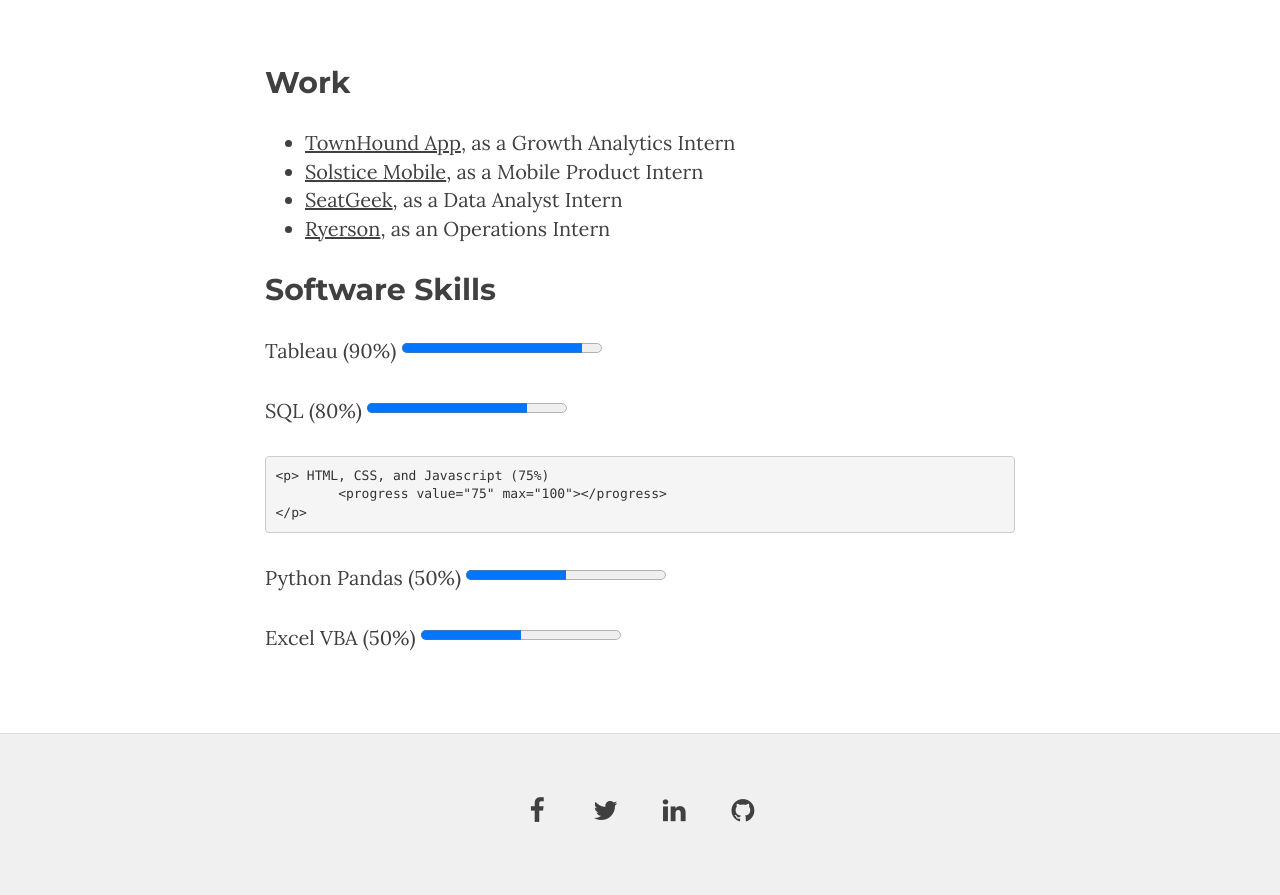
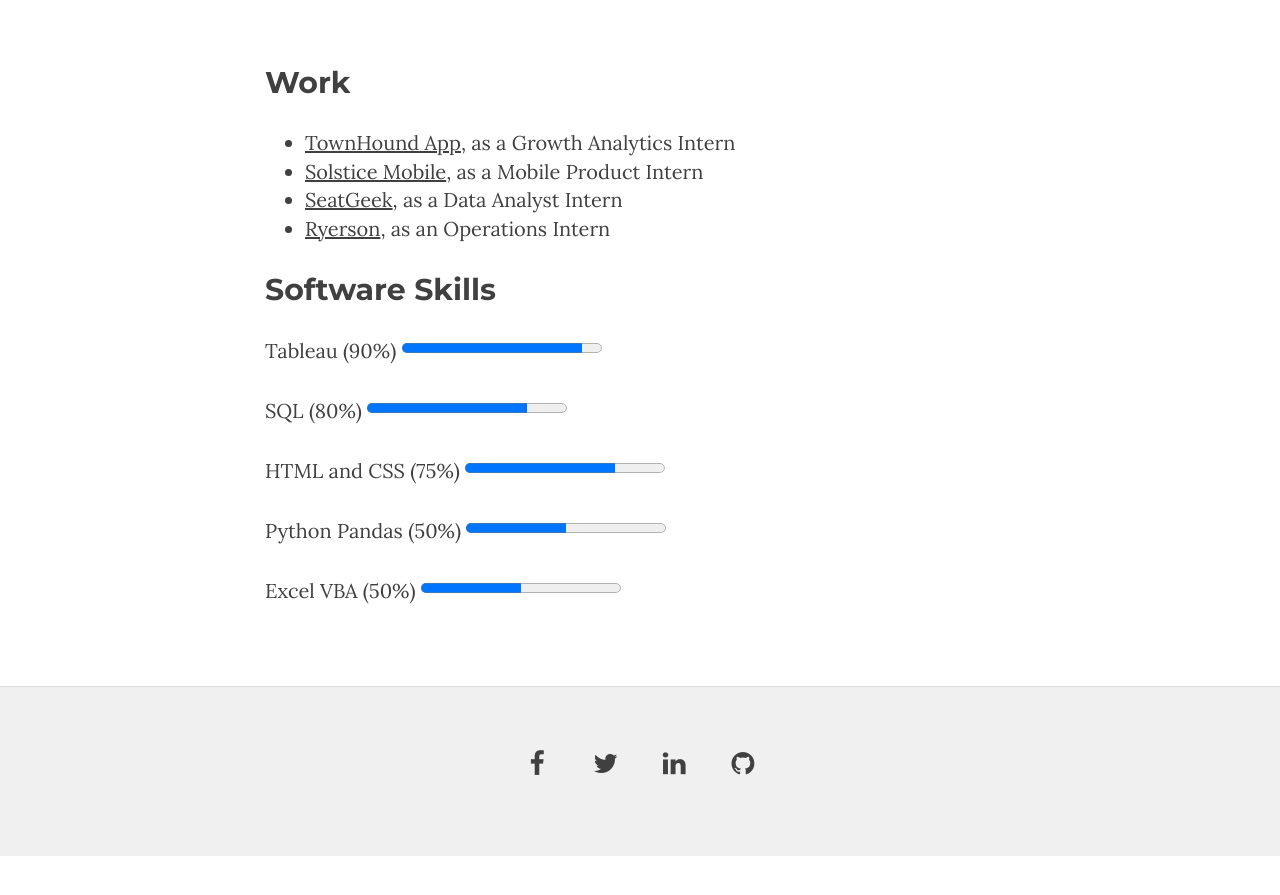
Before and after one commit to tzidar/tzidar.github.io, a Jekyll site: the page built from work.md, in a window 1280 px wide, cut to the strip 402-1304 px from the top of the page. Shown: the top 895 px of the strip. Built offline with Jekyll 4.4.1, drawn with Linux system fonts in a browser that asks for light colours; nearby versions of some CDN libraries; Markdown is read by kramdown in place of the engine named in the settings; after the commit the page ends 1258 px from its top, so only the background shows below that.

Commit message:
updated spacing

```diff
--- a/work.md
+++ b/work.md
@@ -21,9 +21,9 @@
 <p> SQL (80%)
 		<progress value="80" max="100"></progress>
 	</p>
-	<p> HTML, CSS, and Javascript (75%)
+<p> HTML and CSS (75%)
 		<progress value="75" max="100"></progress>
-	</p>
+</p>
 
 <p> Python Pandas (50%)
 		<progress value="50" max="100"></progress>
```
